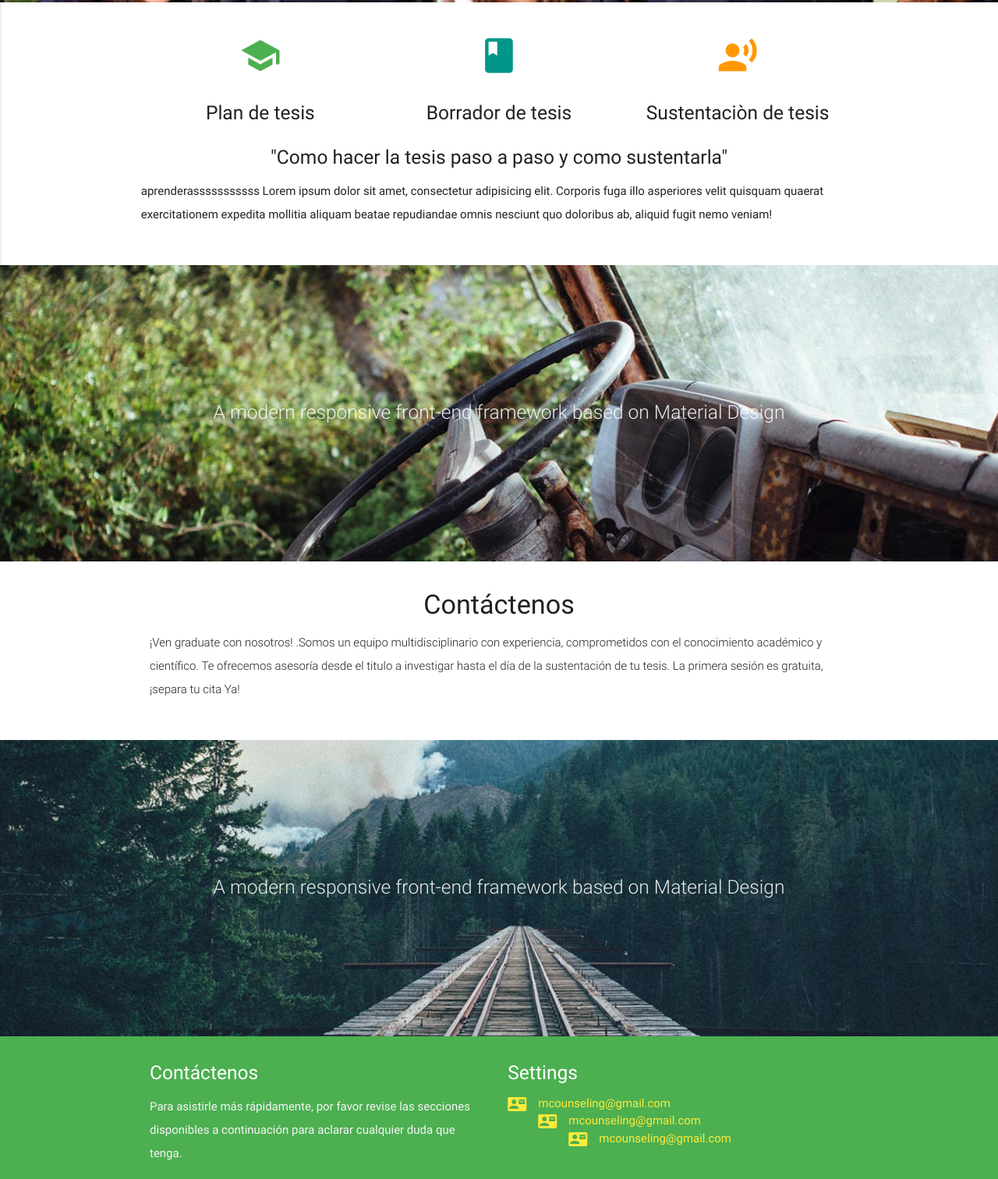
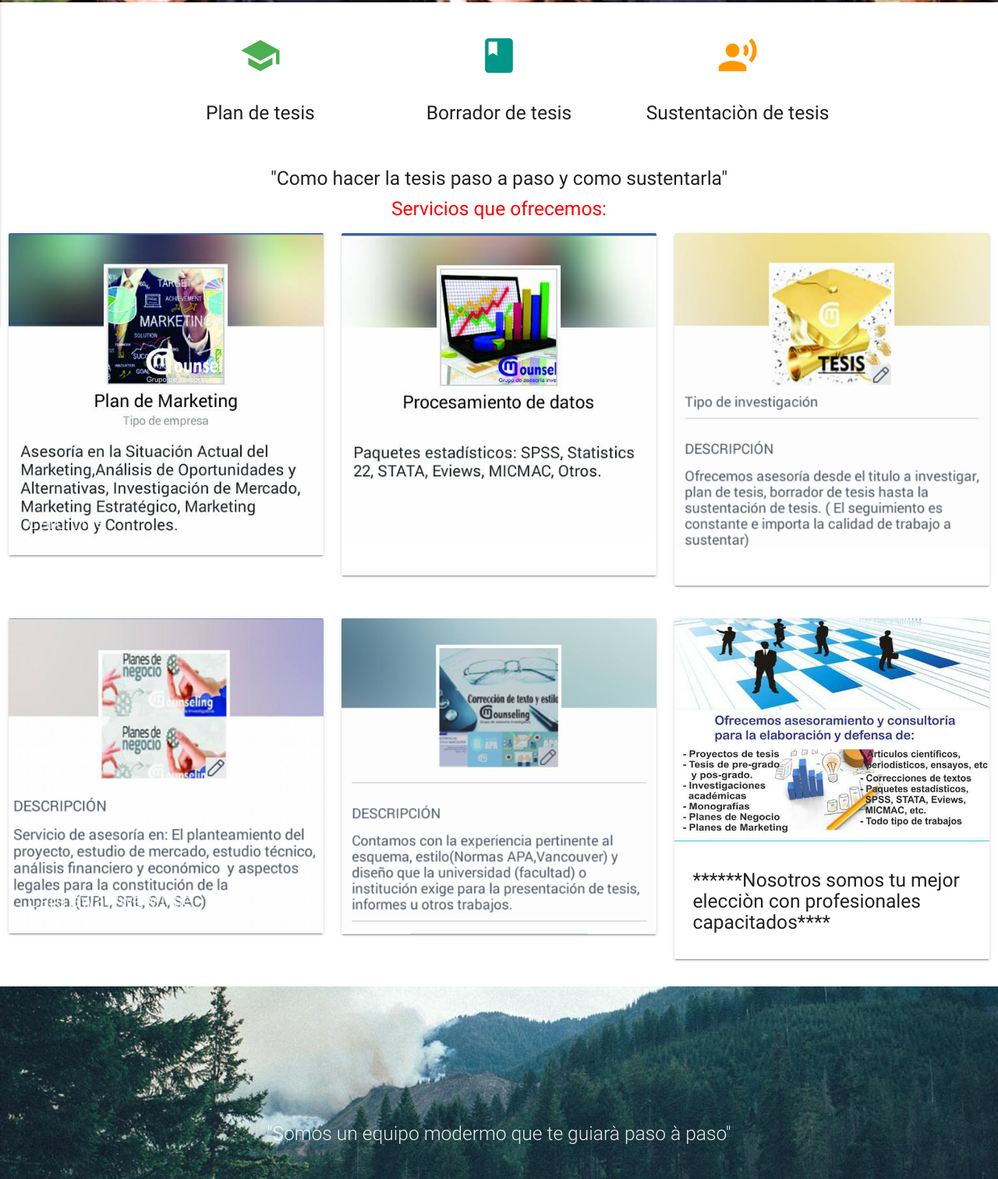
Before and after one commit to uLISESLABRA/Gmounseling, a plain HTML site: page index.html in a window 1280 px wide. Shown: the part 441-1953 px from the top of the page at 78% size. Drawn offline with nearby package versions, Linux system fonts and the light colour scheme.

Commit message:
agregando servicios a la pgina web

```diff
--- a/css/style.css
+++ b/css/style.css
@@ -55,3 +55,7 @@ p {
 footer.page-footer {
   margin: 0;
 }
+
+.larry{
+  color: red;
+}
--- a/index.html
+++ b/index.html
@@ -3,7 +3,7 @@
 <head>
   <meta http-equiv="Content-Type" content="text/html; charset=UTF-8"/>
   <meta name="viewport" content="width=device-width, initial-scale=1"/>
-  <title>Gmounseling</title>
+  <title>Mcounseling</title>
 
   <!-- CSS  -->
   <link href="https://fonts.googleapis.com/icon?family=Material+Icons" rel="stylesheet">
@@ -13,7 +13,7 @@
 <body>
   <nav class="white" role="navigation">
     <div class="nav-wrapper container">
-      <a id="logo-container" href="#" class="brand-logo">Gmounseling</a>
+      <a id="logo-container" href="#" class="brand-logo">Mcounseling</a>
       <ul class="right hide-on-med-and-down">
         <li><a href="badges.html"><i class="material-icons left">group</i>Nosotros</a></li>
         <li><a href="badges.html"><i class="material-icons left">help</i>Ayuda</a></li>
@@ -31,7 +31,7 @@
     <div class="section no-pad-bot">
       <div class="container">
         <br><br>
-        <h1 class="header center lime-text text-lighten-2">"Gmounseling"</h1>
+        <h1 class="header center lime-text text-lighten-2">"Mcounseling"</h1>
 
 
         <br><br>
@@ -75,23 +75,110 @@
         </div>
 
       </div>
-      <div class="row">
-       <center> <h5>"Como hacer la tesis paso a paso y como sustentarla"</h5></center>
-        <p>aprenderasssssssssss Lorem ipsum dolor sit amet, consectetur adipisicing elit. Corporis fuga illo asperiores velit quisquam quaerat exercitationem expedita mollitia aliquam beatae repudiandae omnis nesciunt quo doloribus ab, aliquid fugit nemo veniam!</p>
-      </div>
+
     </div>
   </div>
+  <div class="row s12">
+       <center> <h5>"Como hacer la tesis paso a paso y como sustentarla"</h5>
+          <h5 class="larry">Servicios que ofrecemos:</h5></center>
+
+        <div class="column m6" >
+          <div class="col s12 m4">
+          <div class="card">
+            <div class="card-image">
+              <img src="11.jpg">
+              <span class="card-title">Card Title</span>
+            </div>
+
+
+          </div>
+        </div>
+      </div>
+
+        <div class="column m6" >
+           <div class="col s12 m4">
+          <div class="card">
+            <div class="card-image">
+              <img src="33.jpg">
+
+            </div>
+            <div class="card-content">
+
+            </div>
+
+          </div>
+        </div>
+        </div>
+        <div class="column m6" >
+           <div class="col s12 m4">
+          <div class="card">
+            <div class="card-image">
+              <img src="44.jpg">
+
+            </div>
+            <div class="card-content">
+
+            </div>
+
+          </div>
+        </div>
+        </div>
+      </div>
+
+       <div class="row s12">
+
+
+        <div class="column m6" >
+          <div class="col s12 m4">
+          <div class="card">
+            <div class="card-image">
+              <img src="55.jpg">
+              <span class="card-title">Card awawwawTitle</span>
+            </div>
+
+
+          </div>
+        </div>
+      </div>
+
+        <div class="column m6" >
+           <div class="col s12 m4">
+          <div class="card">
+            <div class="card-image">
+              <img src="22.jpg">
+
+            </div>
+
+
+          </div>
+        </div>
+        </div>
+        <div class="column m6" >
+           <div class="col s12 m4">
+          <div class="card">
+            <div class="card-image">
+              <img src="2.jpg">
+
+            </div>
+            <div class="card-content">
+              <h5>******Nosotros somos tu mejor elecciòn con profesionales capacitados****</h5>
+            </div>
+
+          </div>
+        </div>
+        </div>
+      </div>
 
 
   <div class="parallax-container valign-wrapper">
     <div class="section no-pad-bot">
       <div class="container">
         <div class="row center">
-          <h5 class="header col s12 light">A modern responsive front-end framework based on Material Design</h5>
+          <h5 class="header col s12 light">"Somos un equipo modermo que te guiarà paso à paso" </h5>
         </div>
       </div>
     </div>
-    <div class="parallax"><img src="background2.jpg" alt="Unsplashed background img 2"></div>
+    <div class="parallax"><img src="background3.jpg" alt="Unsplashed background img 2"></div>
   </div>
 
   <div class="container">
@@ -100,10 +187,10 @@
       <div class="row">
         <div class="col s12 center">
           <h3><i class="mdi-content-send brown-text"></i></h3>
-          <h4>Contáctenos</h4>
-          <p class="left-align light">¡Ven graduate con nosotros!  .Somos un equipo multidisciplinario con experiencia, comprometidos con el conocimiento académico y científico.
-Te ofrecemos asesoría desde el titulo a investigar hasta el día de la sustentación de tu tesis.
-La primera sesión es gratuita, ¡separa tu cita Ya!</p>
+          <h4>Somos un equipo  multidiciplinario  comprometido con el conocimiento  acadèmico y cientìfico</h4>
+          <p class="left-align light">¡Ven graduate con nosotros! .Reserva una cita para poder contactarte con nuestros expertos en metodología.
+¡Recuerda que tu primera cita de consulta es gratuita!.
+Donde se te brindará información de todos los programas de trabajo que tenemos para ti. Ademas responderemos todas tus dudas</p>
         </div>
       </div>
 
@@ -119,7 +206,7 @@ La primera sesión es gratuita, ¡separa tu cita Ya!</p>
         </div>
       </div>
     </div>
-    <div class="parallax"><img src="background3.jpg" alt="Unsplashed background img 3"></div>
+    <div class="parallax"><img src="background2.jpg" alt="Unsplashed background img 3"></div>
   </div>
 
   <footer class="page-footer green">
@@ -136,7 +223,7 @@ La primera sesión es gratuita, ¡separa tu cita Ya!</p>
           <ul>
 
             <li><a class="yellow-text" href="#!"><i class="material-icons left">contact_mail</i>mcounseling@gmail.com</a></li>
-            <li><a class="yellow-text" href="#!"><i class="material-icons left">contact_mail</i>mcounseling@gmail.com</a></li>
+            <li><a class="orange-text" href="#!"><i class="material-icons left">contact_phone</i>958486321</a></li>
             <li><a class="yellow-text" href="#!"><i class="material-icons left">contact_mail</i>mcounseling@gmail.com</a></li>
           </ul>
         </div>
```
Also changed, not shown: 1.jpg (added), 11.jpg (added), 2.jpg (added), 22.jpg (added), 3.jpg (added), 33.jpg (added), 44.jpg (added), 55.jpg (added), 6.jpg (added).
